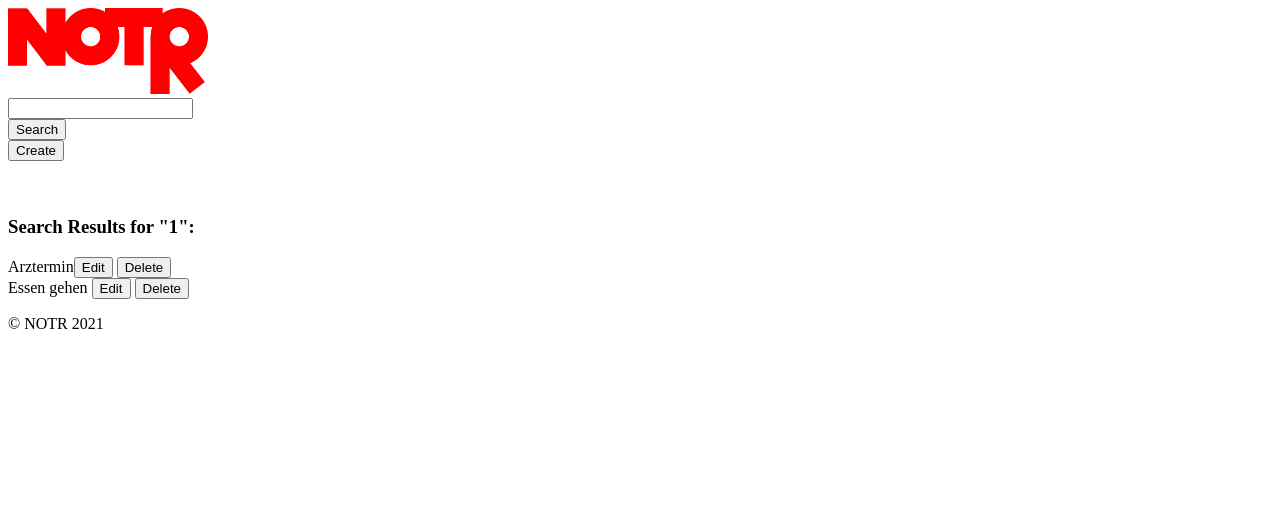
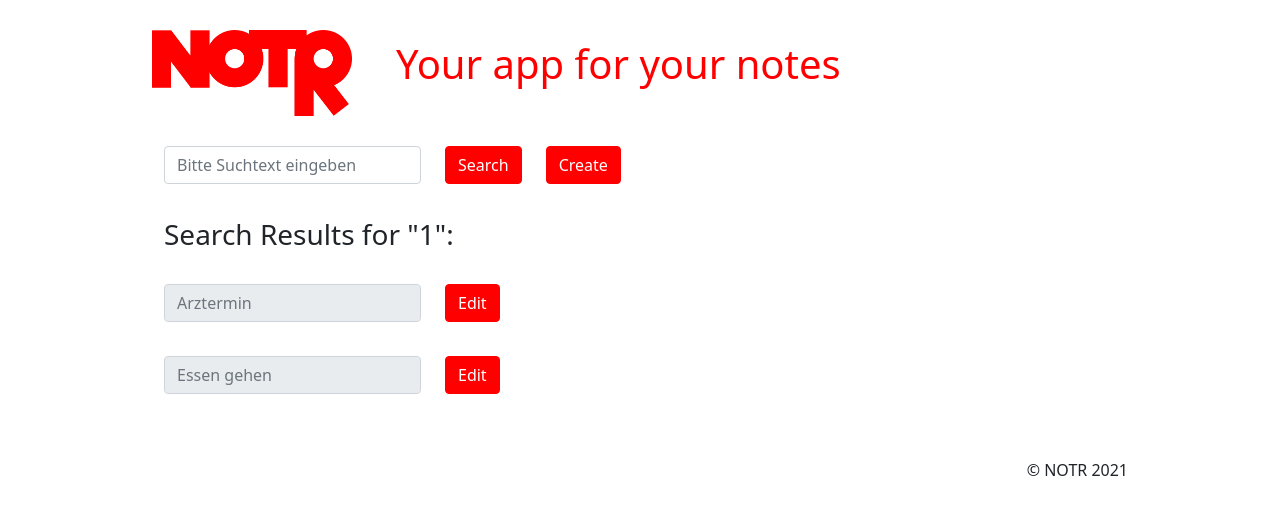
Before and after one commit to tastyshrimps/notr, a PHP site: page /result.php?search=1 in a window 1280 px wide. Shown: the top 515 px of the page. Run offline with PHP 8.4, Linux system fonts and the light colour scheme; data comes from the database, SQL or seed files in the repository; both versions use the stored data as it was after the commit.

Commit message:
css Einbindung

```diff
--- a/result.php
+++ b/result.php
@@ -1,54 +1,31 @@
 
-<!DOCTYPE html>
-<html lang="de">
-  <head>
-  <meta charset="utf-8">
-  <meta name="viewport" content="width=device-width, initial-scale=1.0">
-  <title>Notr</title>
-</head>
+<?php include('structure/header.php'); ?>
 
+
+<div class="container">
+  <div class="row">
+    <div class="col-auto" style="padding-bottom:10px;">
+		<form method="get" action="result.php">
+        <input class="form-control" type="text" id="search" name="search" placeholder="Bitte Suchtext eingeben">
+    </div>
+    <div class="col-auto">
+		<button class="btn btn-danger" type="submit">Search</button>
+        <!--<a href="notr_create?title=<?php $_GET['search'];?>"><button>Create</button></a>-->
+    	 </form>
+    </div>
+    <div class="col-auto">
+		<form method="get" action="create.php">
+		<button class="btn btn-danger" type="submit">Create</button>
+		 </form>
+    </div>
+  </div>
+</div>
+
+<br>
+<div class="container">
 <?php
 
-	$servername = "localhost";
-	$username = "root";
-	$password = "";
-	$database = "notr";
-	$charset = "utf8";
-
-	try
-	{
-		$db = new PDO("mysql:host=$servername;dbname=$database;charset=$charset", $username, $password);
-		$db -> setAttribute(PDO::ATTR_ERRMODE, PDO::ERRMODE_EXCEPTION);
-		//echo "Verbindung hergestellt";
-	}
-	catch (PDOException $e)
-	{
-		echo "Verbindung fehlgeschlagen";
-		//echo ": " . $e->getMessage();
-	}
-?>
-
-
-<body>
-	<a href="index.php"><img src="img/logo.png" alt="Logo" style="max-width: 200px"></img></a>
-
-
-    <form method="get" action="/git/notr/result.php">
-        <input type="text" id="search" name="search"><br>
-        <!--<a href="notr_result?title=<?php $_GET['search'];?>"><button>Search</button></a>-->
-		<button type="submit">Search</button>
-
-
-        <!--<a href="notr_create?title=<?php $_GET['search'];?>"><button>Create</button></a>-->
-     </form>
-
-	 <form method="get" action="/git/notr/create.php?search=<?php $_GET['search'];?>">
-		<button type="submit">Create</button>
-	 </form>
-<br><br>
-
-<?php
-	echo '<h3>Search Results for "'.$_GET['search'].'":</h3>';
+	echo '<h3>Search Results for "'.$_GET['search'].'":</h3><br>';
 	$sql = "SELECT *
 			FROM notizen a
 			JOIN notizen_text b 	ON a.ID=b.ID_notizen
@@ -59,18 +36,23 @@
 
     foreach ($db->query($sql) as $row)
     {
-        echo $row['title'].'<a href="edit.php?id='.$row['ID'].'"><button>Edit</button></a>
-		<a href="delete.php?id='.$row['ID'].'"><button>Delete</button></a><br />';
+      echo'<div class="row">';
 
+	  	  echo'<div class="col-auto">';
+           echo' <input class="form-control" type="text" placeholder="'.$row['title'].'" aria-label="readonly input example" readonly>';
+        echo'</div>';
+        echo'<div class="col-auto">';
+           echo' <a href="edit.php?id='.$row['ID'].'"><button class="btn btn-danger">Edit</button></a>';
+        echo'</div>';
+
+
+  		echo'</div>';
+      echo'<br>';
 
 
     }
 ?>
 
-<footer>
-	  <p class="rechts">&copy; NOTR 2021</p>
-	</footer>
-</body>
+</div>
 
-
-</html>
+<?php include('structure/footer.php'); ?>
```
Also changed, not shown: _mysql/notr.sql (+8 -8 lines), index.php (+2 -11 lines).
